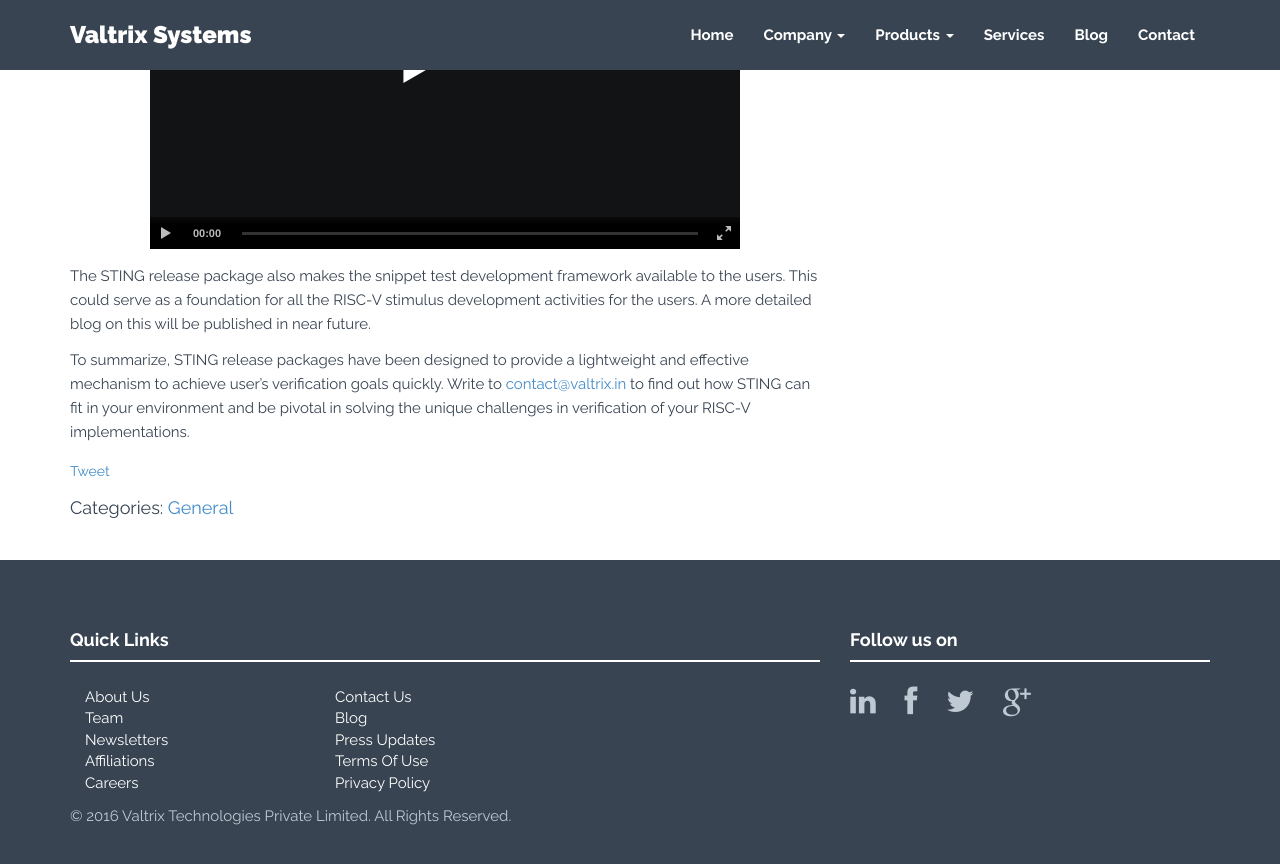
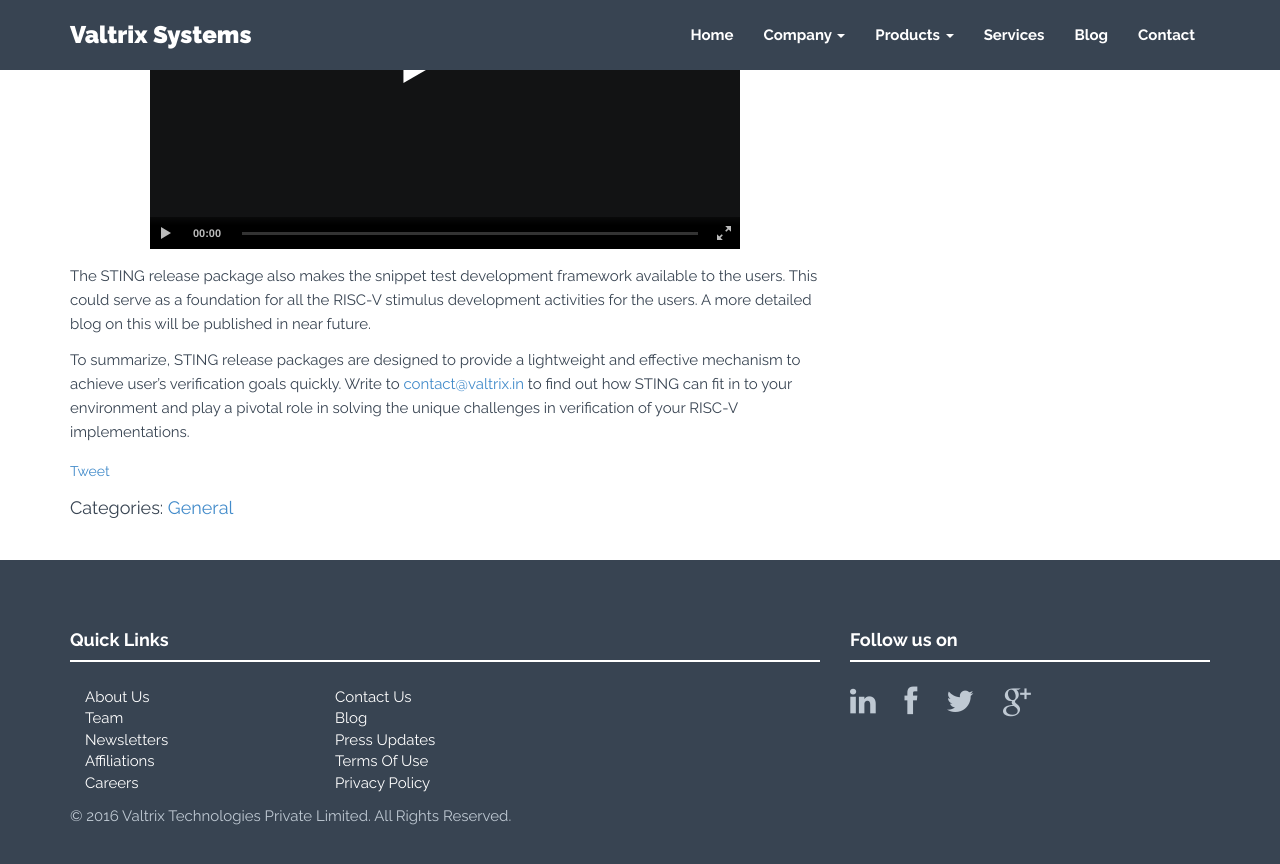
Before and after one commit to valtrix/valtrix.github.io, a Jekyll site: the page built from general/_posts/2019-10-25-using-sting-release-package.markdown, in a window 1280 px wide and 900 px high, scrolled down 1797 px. Shown: the top 864 px of the window. Built offline with Jekyll 4.4.1, drawn with Linux system fonts in a browser that asks for light colours; nearby versions of some CDN libraries; comment, search, counter and statistics services are not loaded.

Commit message:
Minor edit

```diff
--- a/general/_posts/2019-10-25-using-sting-release-package.markdown
+++ b/general/_posts/2019-10-25-using-sting-release-package.markdown
@@ -24,7 +24,7 @@
 
 The STING release package also makes the snippet test development framework available to the users. This could serve as a foundation for all the RISC-V stimulus development activities for the users. A more detailed blog on this will be published in near future.
 
-To summarize, STING release packages have been designed to provide a lightweight and effective mechanism to achieve user's verification goals quickly. Write to [contact@valtrix.in](mailto:contact@valtrix.in) to find out how STING can fit in your environment and be pivotal in solving the unique challenges in verification of your RISC-V implementations.
+To summarize, STING release packages are designed to provide a lightweight and effective mechanism to achieve user's verification goals quickly. Write to [contact@valtrix.in](mailto:contact@valtrix.in) to find out how STING can fit in to your environment and play a pivotal role in solving the unique challenges in verification of your RISC-V implementations.
 
 [sting_link]: https://valtrix.in/sting/
 [imperas_link]: http://www.imperas.com/
```
